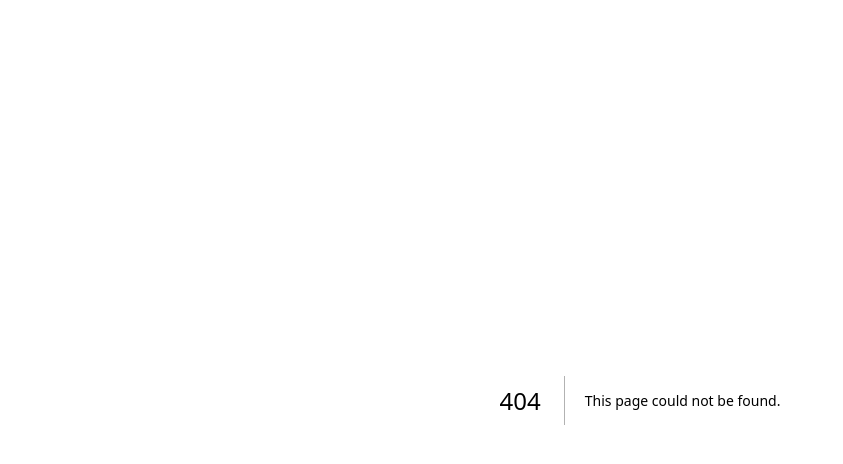
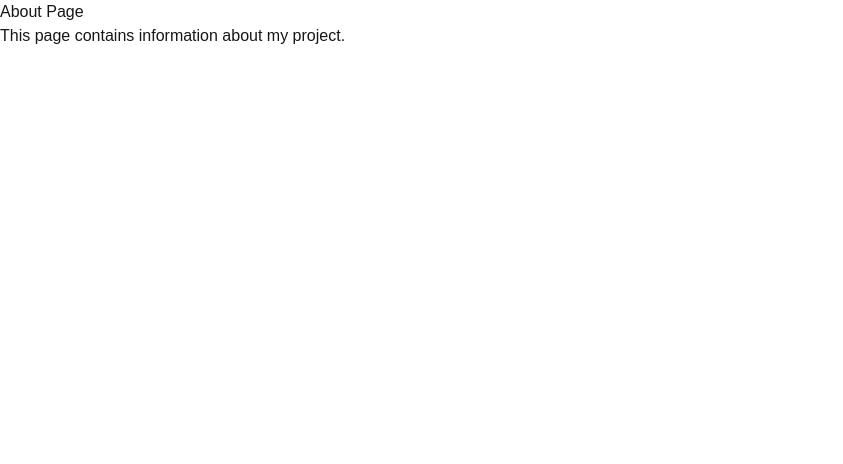
Before and after one commit to Lapidis2/alx-project-0x02-setup, a Next.js app in the folder alx-project-0x02/: page /about in a window 1280 px wide. Before the commit this address had no page. Shown: the top 464 px of the page, without its empty margins (0-843 px from the left). Built offline with nearby package versions, Linux system fonts and the light colour scheme.

Commit message:
added routes for about and home pages

```diff
--- a/alx-project-0x02/components/layout/Header.tsx
+++ b/alx-project-0x02/components/layout/Header.tsx
@@ -4,7 +4,7 @@ export default function Header(){
 			<h1>Welcome to My Project</h1>
 			<nav>
 				<ul>
-					<li><a href="/">Home</a></li>
+					<li><a href="/home">Home</a></li>
 					<li><a href="/about">About</a></li>
 					<li><a href="/contact">Contact</a></li>
 				</ul>
--- /dev/null
+++ b/alx-project-0x02/pages/about.tsx
@@ -0,0 +1,8 @@
+export default function About() {
+	return (
+		<div>
+			<h1>About Page</h1>
+			<p>This page contains information about my project.</p>
+		</div>
+	);
+}
--- /dev/null
+++ b/alx-project-0x02/pages/home.tsx
@@ -0,0 +1,8 @@
+export default function Home() {
+	return (
+		<div>
+			<h1>Home Page</h1>
+			<p>Welcome to the home page of my project!</p>
+		</div>
+	);
+}
```
